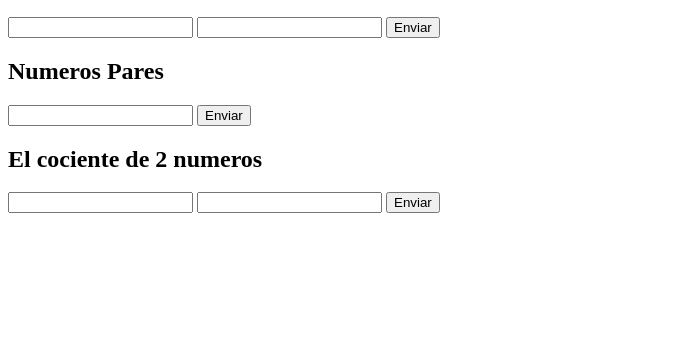
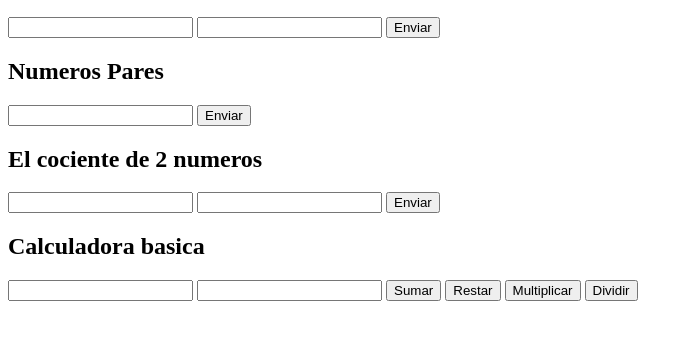
Before and after one commit to SantiagoValenciaM/Clase2, a plain HTML site: page index.html in a window 1280 px wide. Shown: the part 110-450 px from the top of the page, without its empty margins (0-693 px from the left). Drawn offline with Linux system fonts and the light colour scheme.

Commit message:
Actualizado y Mejorado

```diff
--- a/app.js
+++ b/app.js
@@ -109,3 +109,35 @@ function calcularCociente() {
 
     console.log(res);
 }
+
+function suma() {
+
+    let numero1 = document.getElementById("num1").value;
+    let numero2 = document.getElementById("num2").value;
+
+    console.log(parseFloat(numero1)+parseFloat(numero2));
+}
+
+function resta() {
+
+    let numero1 = document.getElementById("num1").value;
+    let numero2 = document.getElementById("num2").value;
+
+    console.log(parseFloat(numero1)-parseFloat(numero2));
+}
+
+function multiplicacion() {
+
+    let numero1 = document.getElementById("num1").value;
+    let numero2 = document.getElementById("num2").value;
+
+    console.log(parseFloat(numero1)*parseFloat(numero2));
+}
+
+function division() {
+
+    let numero1 = document.getElementById("num1").value;
+    let numero2 = document.getElementById("num2").value;
+
+    console.log(parseFloat(numero1)/parseFloat(numero2));
+}
--- a/index.html
+++ b/index.html
@@ -26,6 +26,17 @@
     <input id="numero1" type="text">
     <input id="numero2" type="text">
     <button id="boton-cociente" onclick="calcularCociente()">Enviar</button>
+
+    <h2>Calculadora basica</h2>
+    <form method="dialog">
+        <input id="num1" type="text">
+        <input id="num2" type="text">
+        <button id="boton-suma" onclick="suma()">Sumar</button>
+        <button id="boton-resta" onclick="resta()">Restar</button>
+        <button id="boton-multiplicacion" onclick="multiplicacion()">Multiplicar</button>
+        <button id="boton-division" onclick="division()">Dividir</button>
+    </form>
+
 </form>
 </body>
 </html>
```
